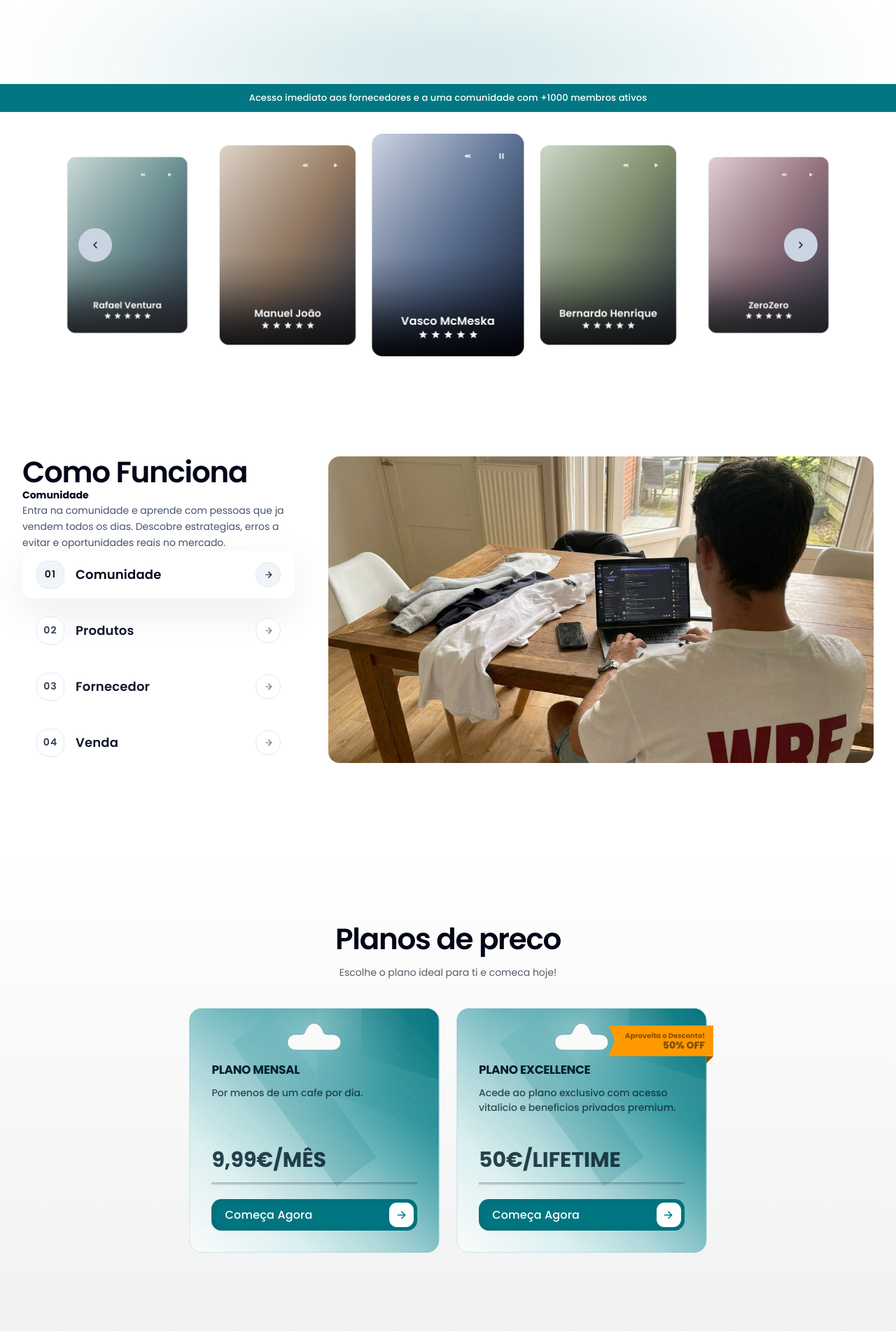
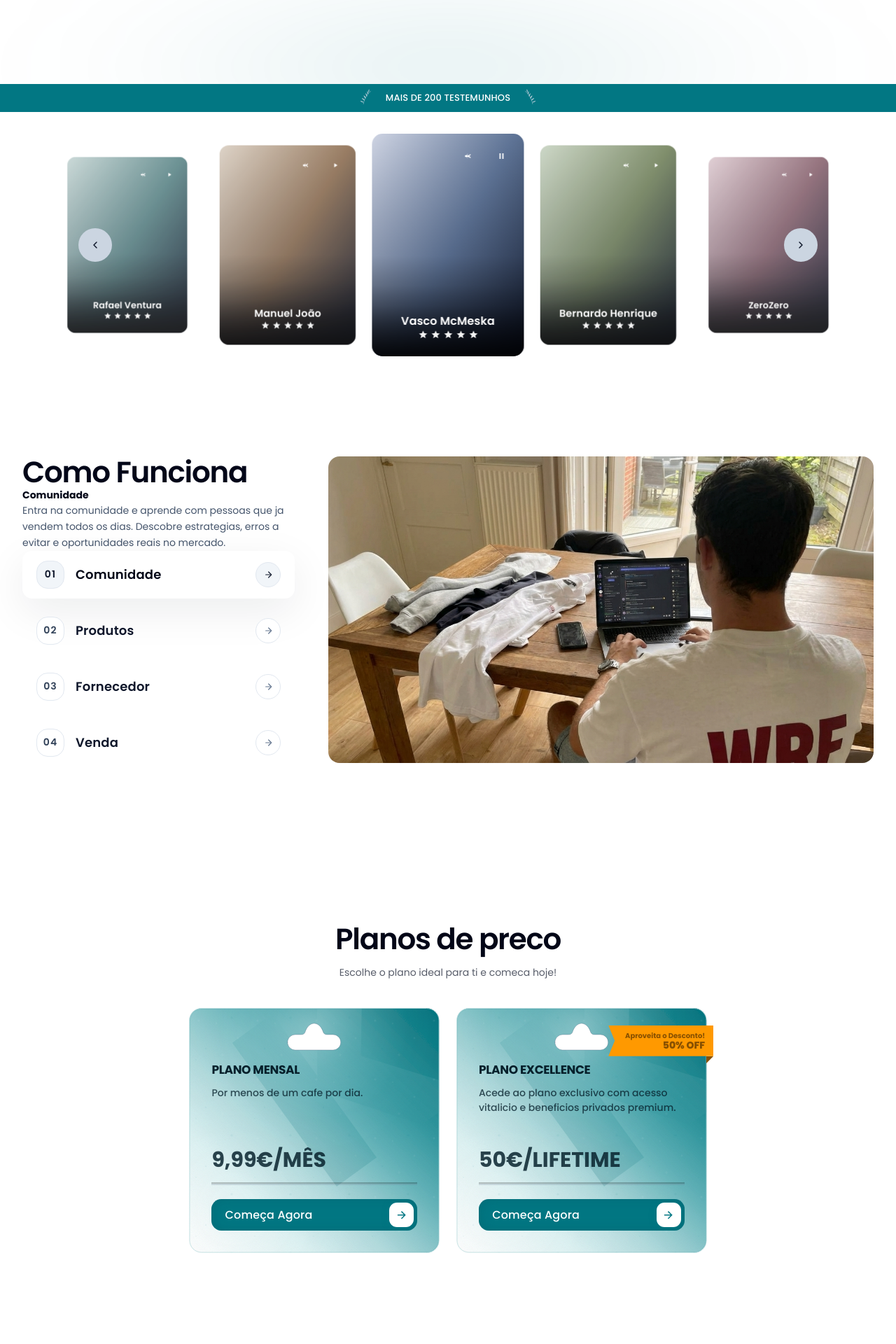
Before and after one commit to henriqueffazendeiro/resell, a Next.js app: page / in a window 1280 px wide. Shown: the part 680-2600 px from the top of the page at 70% size. Built offline with nearby package versions, Linux system fonts and the light colour scheme.

Commit message:
Refine landing page hero footer and FAQ

```diff
--- a/app/page.js
+++ b/app/page.js
@@ -1,4 +1,6 @@
 import Hero from "@/sections/Hero";
+import LaurelWreath from "@/components/LaurelWreath";
+import FaqSection from "@/sections/FaqSection";
 import HowItWorks from "@/sections/HowItWorks";
 import PricingSection from "@/sections/PricingSection";
 import SocialProof from "@/sections/SocialProof";
@@ -7,14 +9,48 @@ export default function HomePage() {
   return (
     <>
       <Hero />
-      <section className="flex h-10 w-full items-center justify-center bg-brand px-4">
-        <p className="text-center text-[13px] font-medium tracking-[0.01em] text-white">
-          Acesso imediato aos fornecedores e a uma comunidade com +1000 membros ativos
-        </p>
+      <section className="flex h-[40px] w-full items-center justify-center bg-brand px-4 sm:px-6">
+        <div className="flex items-center gap-3">
+          <LaurelWreath side="left" className="h-6 w-6 text-slate-200" />
+          <p className="text-center text-[13px] font-medium tracking-[0.01em] text-white">
+            MAIS DE 200 TESTEMUNHOS
+          </p>
+          <LaurelWreath side="right" className="h-6 w-6 text-slate-200" />
+        </div>
       </section>
       <SocialProof />
       <HowItWorks />
       <PricingSection />
+      <FaqSection />
+      <footer className="w-full bg-white pt-8 pb-3">
+        <div className="relative w-full overflow-hidden">
+          <svg viewBox="0 0 1000 170" aria-hidden="true" className="block h-auto w-full">
+            <defs>
+              <linearGradient id="footer-word-gradient" x1="0" y1="170" x2="0" y2="0" gradientUnits="userSpaceOnUse">
+                <stop offset="0%" stopColor="#ffffff" stopOpacity="0" />
+                <stop offset="12%" stopColor="#f6fbfb" stopOpacity="0.28" />
+                <stop offset="26%" stopColor="#dceff0" stopOpacity="0.62" />
+                <stop offset="48%" stopColor="#6fbcc2" stopOpacity="0.9" />
+                <stop offset="72%" stopColor="#1f8d97" stopOpacity="0.98" />
+                <stop offset="100%" stopColor="#027783" stopOpacity="1" />
+              </linearGradient>
+            </defs>
+            <text
+              x="0"
+              y="138"
+              textLength="1000"
+              lengthAdjust="spacingAndGlyphs"
+              fill="url(#footer-word-gradient)"
+              style={{ fontFamily: "var(--font-sans)", fontSize: "170px", fontWeight: 800 }}
+            >
+              KATCHING
+            </text>
+          </svg>
+          <p className="absolute bottom-[18px] left-1/2 -translate-x-1/2 text-center text-[14px] font-medium tracking-[0.01em] text-black">
+            {"\u00A9 2026 Katching"}
+          </p>
+        </div>
+      </footer>
     </>
   );
 }
--- /dev/null
+++ b/components/LaurelWreath.js
@@ -0,0 +1,46 @@
+const LEAF_POSITIONS = [
+  { x: 33, y: 102, rotate: -64, scale: 1.02 },
+  { x: 41, y: 88, rotate: -51, scale: 1.01 },
+  { x: 49, y: 74, rotate: -37, scale: 0.99 },
+  { x: 57, y: 60, rotate: -22, scale: 0.96 },
+  { x: 63, y: 45, rotate: -8, scale: 0.92 },
+  { x: 68, y: 31, rotate: 7, scale: 0.88 },
+];
+
+function Leaf({ x, y, rotate, scale }) {
+  return (
+    <path
+      d="M0 0C4.6-8.8 4.2-18.4 0-28C-4.2-18.4-4.6-8.8 0 0Z"
+      transform={`translate(${x} ${y}) rotate(${rotate}) scale(${scale})`}
+      fill="currentColor"
+      opacity="0.96"
+    />
+  );
+}
+
+export default function LaurelWreath({ side = "left", className = "" }) {
+  const isRight = side === "right";
+
+  return (
+    <svg
+      viewBox="0 0 120 140"
+      aria-hidden="true"
+      className={`laurel-wreath h-7 w-7 text-slate-300 ${className}`.trim()}
+      fill="none"
+    >
+      <g transform={isRight ? "translate(120 0) scale(-1 1)" : undefined}>
+        <path
+          d="M31 112C33 94 41 73 55 53C63 41 71 31 82 22"
+          stroke="currentColor"
+          strokeWidth="3"
+          strokeLinecap="round"
+          strokeLinejoin="round"
+          opacity="0.82"
+        />
+        {LEAF_POSITIONS.map((leaf, index) => (
+          <Leaf key={index} {...leaf} />
+        ))}
+      </g>
+    </svg>
+  );
+}
--- /dev/null
+++ b/sections/FaqSection.js
@@ -0,0 +1,99 @@
+"use client";
+
+import { useState } from "react";
+
+const FAQ_ITEMS = [
+  {
+    question: "Preciso de investir muito dinheiro para começar?",
+    answer:
+      "Não é necessário um grande investimento inicial, podendo começar com valores baixos e reinvestir os lucros à medida que vais evoluindo.",
+  },
+  {
+    question: "O que está incluído na comunidade?",
+    answer:
+      "A comunidade inclui acesso a fornecedores portugueses, produtos vencedores já testados, um método passo a passo, estratégias atualizadas, apoio da comunidade e atualizações regulares.",
+  },
+  {
+    question: "Os fornecedores são confiáveis?",
+    answer:
+      "Os fornecedores disponibilizados são testados ou utilizados dentro da própria comunidade, com o objetivo de reduzir erros e acelerar resultados.",
+  },
+  {
+    question: "Posso cancelar quando quiser?",
+    answer:
+      "Sim, poderás cancelar o acesso conforme as condições do plano escolhido, sem compromissos de longo prazo.",
+  },
+  {
+    question: "Existe política de devolução?",
+    answer:
+      "Sim, existe uma garantia de 30 dias, na qual poderás solicitar a devolução de 100€ caso apliques o método e não consigas realizar a tua primeira venda dentro desse período.",
+  },
+];
+
+export default function FaqSection() {
+  const [openQuestion, setOpenQuestion] = useState(null);
+
+  function toggleQuestion(question) {
+    setOpenQuestion((current) => (current === question ? null : question));
+  }
+
+  return (
+    <section
+      className="flex justify-center bg-white px-4 py-20 text-slate-950 sm:px-6 lg:px-8 lg:py-28"
+      aria-label="Perguntas frequentes"
+    >
+      <div className="flex w-full max-w-[1320px] flex-col items-center text-center">
+        <h2 className="text-[34px] font-semibold leading-[1.08] tracking-[-0.03em] text-slate-950 sm:text-[42px]">
+          Perguntas frequentes
+        </h2>
+        <p className="mt-4 mb-[40px] max-w-[34rem] text-center text-[14px] leading-[1.6] text-slate-600">
+          Tens dúvidas? Encontras aqui as respostas para as perguntas mais comuns.
+        </p>
+
+        <div className="w-full overflow-hidden rounded-[18px] border border-slate-200 bg-white text-left shadow-[0_1px_0_rgba(15,23,42,0.02)]">
+          {FAQ_ITEMS.map((item, index) => {
+            const isOpen = openQuestion === item.question;
+
+            return (
+              <div key={item.question} className="w-full">
+                <div className="w-full px-6 py-5 sm:px-7">
+                  <button
+                    type="button"
+                    onClick={() => toggleQuestion(item.question)}
+                    aria-expanded={isOpen}
+                    className="flex w-full items-center justify-between gap-4 text-left text-[16px] font-semibold tracking-[-0.01em] text-slate-950"
+                  >
+                    <span>{item.question}</span>
+                    <span
+                      className={`flex h-9 w-9 shrink-0 items-center justify-center rounded-full transition ${
+                        isOpen ? "rotate-45 bg-brand text-white" : "bg-slate-100 text-slate-500"
+                      }`}
+                    >
+                      <svg aria-hidden="true" viewBox="0 0 24 24" className="h-4 w-4" fill="none" stroke="currentColor" strokeWidth="1.8">
+                        <path d="M12 5v14" strokeLinecap="round" />
+                        <path d="M5 12h14" strokeLinecap="round" />
+                      </svg>
+                    </span>
+                  </button>
+
+                  <div className={`faq-answer-shell ${isOpen ? "is-open" : ""}`}>
+                    <div className="faq-answer-inner">
+                      <p className="max-w-[64rem] pr-12 pt-4 text-[14px] leading-[1.7] text-slate-600">{item.answer}</p>
+                    </div>
+                  </div>
+                </div>
+
+                {index !== FAQ_ITEMS.length - 1 ? (
+                  <div className="px-6 sm:px-7 h-[4px]" aria-hidden="true">
+                    <div className="h-[2px] w-full bg-[rgba(0,0,0,0.22)]" />
+                    <div className="h-[2px] w-full bg-[rgba(100,116,139,0.22)]" />
+                  </div>
+                ) : null}
+              </div>
+            );
+          })}
+        </div>
+      </div>
+    </section>
+  );
+}
--- a/sections/Hero.js
+++ b/sections/Hero.js
@@ -3,7 +3,7 @@ import PromoBadge from "@/components/PromoBadge";
 export default function Hero() {
   return (
     <section className="relative flex min-h-screen min-h-svh items-center justify-center overflow-hidden bg-white px-6">
-      <div className="pointer-events-none absolute inset-x-0 bottom-[-18%] h-[42vh] bg-[radial-gradient(ellipse_at_center,rgba(2,119,131,0.22)_0%,rgba(2,119,131,0.12)_32%,rgba(2,119,131,0.05)_52%,rgba(255,255,255,0)_74%)] blur-3xl" />
+      <div className="pointer-events-none absolute inset-x-0 bottom-[-18%] h-[42vh] bg-[radial-gradient(ellipse_at_center,rgba(2,119,131,0.12)_0%,rgba(2,119,131,0.06)_30%,rgba(2,119,131,0.02)_50%,rgba(255,255,255,0)_72%)] blur-3xl" />
 
       <div className="relative z-10 mx-auto flex w-full max-w-2xl flex-col items-center justify-center gap-6 text-center">
         <PromoBadge />
--- a/sections/PricingSection.js
+++ b/sections/PricingSection.js
@@ -363,11 +363,7 @@ export default function PricingSection() {
           display: flex;
           justify-content: center;
           padding: 7rem 1.5rem;
-          background: linear-gradient(
-            180deg,
-            rgba(15, 23, 42, 0) 0%,
-            rgba(15, 23, 42, 0.06) 100%
-          );
+          background: #ffffff;
         }
 
         .pricing-shell {
--- a/styles/globals.css
+++ b/styles/globals.css
@@ -97,3 +97,52 @@ a {
     transform: translateY(0);
   }
 }
+
+.laurel-wreath {
+  filter: drop-shadow(0 0 0 rgba(255, 255, 255, 0));
+  transform-origin: center;
+  animation: laurel-enter 420ms cubic-bezier(0.22, 1, 0.36, 1) both;
+  transition:
+    color 180ms ease,
+    filter 180ms ease,
+    transform 180ms ease;
+}
+
+.laurel-wreath:hover {
+  color: #e5e7eb;
+  filter: drop-shadow(0 0 8px rgba(255, 255, 255, 0.2));
+  transform: scale(1.04);
+}
+
+@keyframes laurel-enter {
+  from {
+    opacity: 0;
+    transform: scale(0.92);
+  }
+
+  to {
+    opacity: 1;
+    transform: scale(1);
+  }
+}
+
+.faq-answer-shell {
+  display: grid;
+  grid-template-rows: 0fr;
+  transition:
+    grid-template-rows 360ms cubic-bezier(0.22, 1, 0.36, 1),
+    opacity 280ms ease,
+    transform 360ms cubic-bezier(0.22, 1, 0.36, 1);
+  opacity: 0;
+  transform: translateY(-6px);
+}
+
+.faq-answer-inner {
+  overflow: hidden;
+}
+
+.faq-answer-shell.is-open {
+  grid-template-rows: 1fr;
+  opacity: 1;
+  transform: translateY(0);
+}
```
